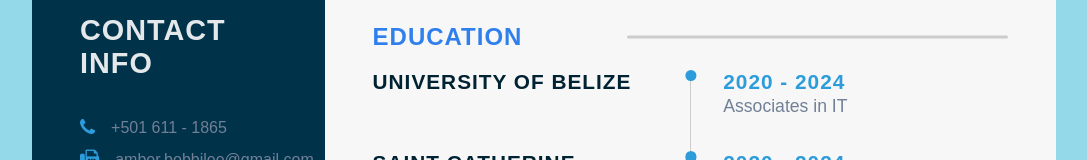
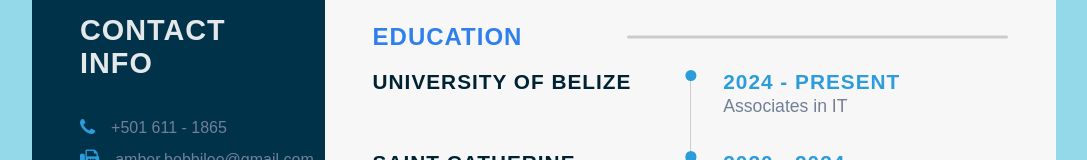
Before and after one commit to amber-bobby/Resume, a plain HTML site: page index.html in a window 1280 px wide. Shown: the part 427-587 px from the top of the page, without its empty margins (96-1183 px from the left). Drawn offline with Linux system fonts and the light colour scheme.

Commit message:
Update index.html

```diff
--- a/index.html
+++ b/index.html
@@ -102,7 +102,7 @@
                         </div>
                         <div class="right-tl-content">
                             <div class="tl-content">
-                              <h5 class="tl-title-2">2020 - 2024</h5>
+                              <h5 class="tl-title-2">2024 - present</h5>
                                 <p class="para">
                                    Associates in IT
                                 </p>
```
